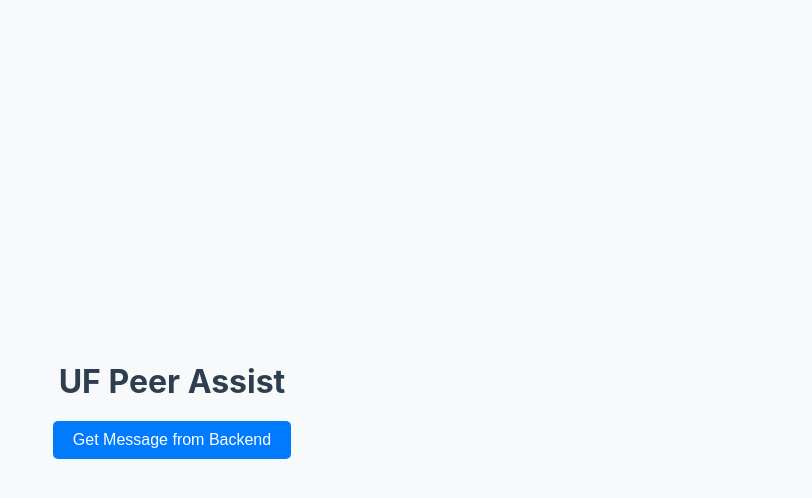
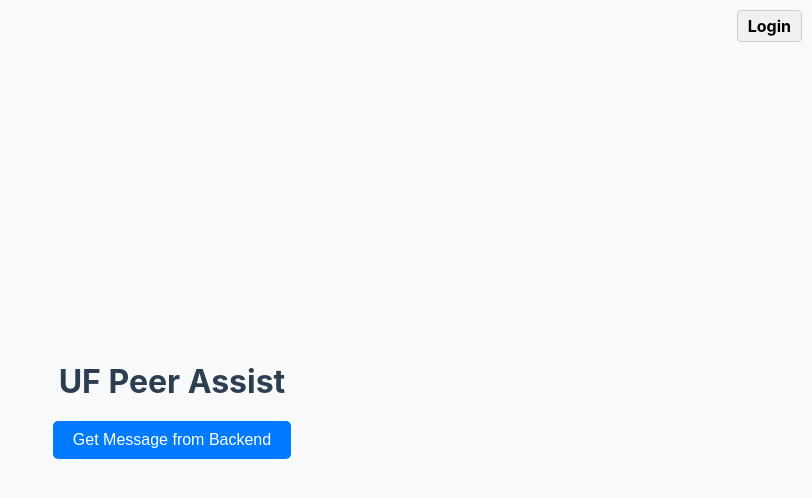
Before and after one commit to mohan-veer/UFPeerAssist, a React (Create React App) app in the folder frontend/: page / in a window 1280 px wide. Shown: the top 498 px of the page, without its empty margins (468-1280 px from the left). Built offline with nearby package versions, Linux system fonts and the light colour scheme.

Commit message:
Update App.js with Login modal functionality

```diff
--- a/frontend/src/App.js
+++ b/frontend/src/App.js
@@ -1,29 +1,62 @@
 import React, { useState } from "react";
-import "./App.css"; // Ensure to add styles for better alignment
+import "./App.css";
+import LoginIcon from "./components/LoginIcon";
+import LoginPage from "./components/LoginPage";
 
 function App() {
   const [message, setMessage] = useState("");
+  const [showLogin, setShowLogin] = useState(false);
 
-  // Function to fetch message from Go backend
+  // Function to fetch message from go backend
   const fetchMessage = async () => {
     try {
       const response = await fetch("http://localhost:8080/api/home/button");
       const data = await response.json();
-      setMessage(data.message); // Set the received message in state
+      setMessage(data.message);
     } catch (error) {
       console.error("Error fetching message:", error);
     }
   };
 
   return (
-    <div className="app-container">
+    <div className="app-container" style={{ position: "relative" }}>
+      <LoginIcon onClick={() => setShowLogin(true)} />
       <h1 className="title">UF Peer Assist</h1>
       <button className="fetch-button" onClick={fetchMessage}>
         Get Message from Backend
       </button>
-      {message && <p className="message">{message}</p>} {/* Display message */}
+      {message && <p className="message">{message}</p>}
+
+      {showLogin && (
+        <div style={modalStyles.overlay} onClick={() => setShowLogin(false)}>
+          <div style={modalStyles.modal} onClick={(e) => e.stopPropagation()}>
+            <LoginPage onClose={() => setShowLogin(false)} />
+          </div>
+        </div>
+      )}
     </div>
   );
 }
 
+const modalStyles = {
+  overlay: {
+    position: "fixed",
+    top: 0,
+    left: 0,
+    right: 0,
+    bottom: 0,
+    backgroundColor: "rgba(0,0,0,0.5)",
+    display: "flex",
+    justifyContent: "center",
+    alignItems: "center",
+    zIndex: 2000,
+  },
+  modal: {
+    backgroundColor: "#fff",
+    padding: "20px",
+    borderRadius: "6px",
+    boxShadow: "0 2px 4px rgba(0,0,0,0.1)",
+  },
+};
+
 export default App;
--- /dev/null
+++ b/frontend/src/components/LoginIcon.js
@@ -0,0 +1,25 @@
+import React from "react";
+
+const LoginIcon = ({ onClick }) => {
+  return (
+    <div
+      style={{
+        position: "absolute",
+        top: "10px",
+        right: "10px",
+        padding: "5px 10px",
+        backgroundColor: "#f0f0f0",
+        border: "1px solid #ccc",
+        borderRadius: "4px",
+        fontWeight: "bold",
+        cursor: "pointer",
+        zIndex: 1000,
+      }}
+      onClick={onClick}
+    >
+      Login
+    </div>
+  );
+};
+
+export default LoginIcon;
--- /dev/null
+++ b/frontend/src/components/LoginPage.js
@@ -0,0 +1,99 @@
+import React, { useState } from "react";
+
+const LoginPage = ({ onClose }) => {
+  const [email, setEmail] = useState("");
+  const [password, setPassword] = useState("");
+
+  const handleSubmit = (e) => {
+    e.preventDefault();
+    // Replace the alert with your authentication logic
+    alert(`Logging in with Email: ${email} and Password: ${password}`);
+    // Optionally, close the modal after successful login
+    if (onClose) onClose();
+  };
+
+  return (
+    <div style={styles.container}>
+      <h2 style={styles.heading}>Login</h2>
+      <form onSubmit={handleSubmit} style={styles.form}>
+        <div style={styles.field}>
+          <label style={styles.label}>Email:</label>
+          <input
+            type="email"
+            value={email}
+            onChange={(e) => setEmail(e.target.value)}
+            required
+            style={styles.input}
+          />
+        </div>
+        <div style={styles.field}>
+          <label style={styles.label}>Password:</label>
+          <input
+            type="password"
+            value={password}
+            onChange={(e) => setPassword(e.target.value)}
+            required
+            style={styles.input}
+          />
+        </div>
+        <button type="submit" style={styles.button}>
+          Login
+        </button>
+      </form>
+      <button style={styles.closeButton} onClick={onClose}>
+        Close
+      </button>
+    </div>
+  );
+};
+
+const styles = {
+  container: {
+    maxWidth: "300px",
+    padding: "20px",
+    border: "1px solid #ccc",
+    borderRadius: "6px",
+    backgroundColor: "#fff",
+    boxShadow: "0 2px 4px rgba(0,0,0,0.1)",
+    textAlign: "center",
+  },
+  heading: {
+    marginBottom: "20px",
+  },
+  form: {
+    display: "flex",
+    flexDirection: "column",
+  },
+  field: {
+    marginBottom: "15px",
+    textAlign: "left",
+  },
+  label: {
+    marginBottom: "5px",
+  },
+  input: {
+    width: "100%",
+    padding: "8px",
+    border: "1px solid #ccc",
+    borderRadius: "4px",
+  },
+  button: {
+    padding: "10px",
+    backgroundColor: "#1976d2",
+    color: "#fff",
+    border: "none",
+    borderRadius: "4px",
+    cursor: "pointer",
+    marginTop: "10px"
+  },
+  closeButton: {
+    marginTop: "10px",
+    padding: "5px 10px",
+    backgroundColor: "#ccc",
+    border: "none",
+    borderRadius: "4px",
+    cursor: "pointer",
+  },
+};
+
+export default LoginPage;
```
